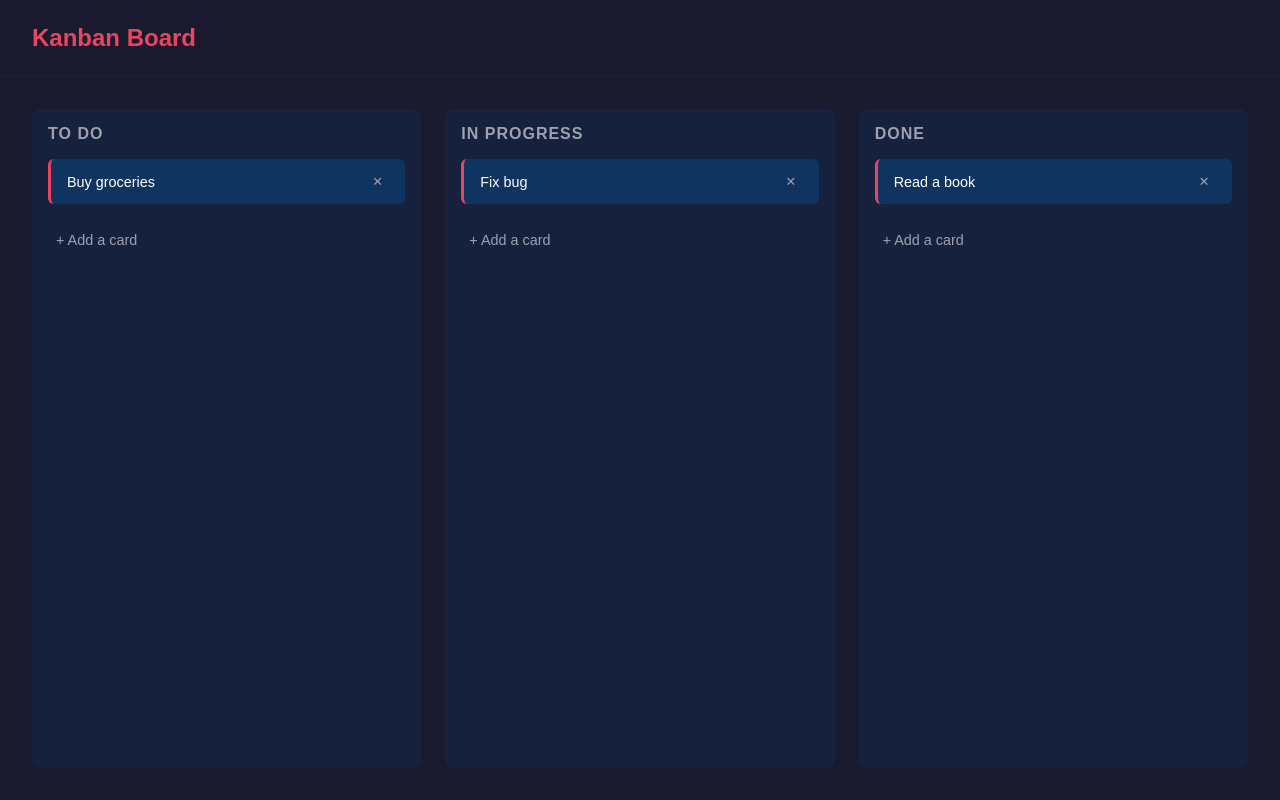
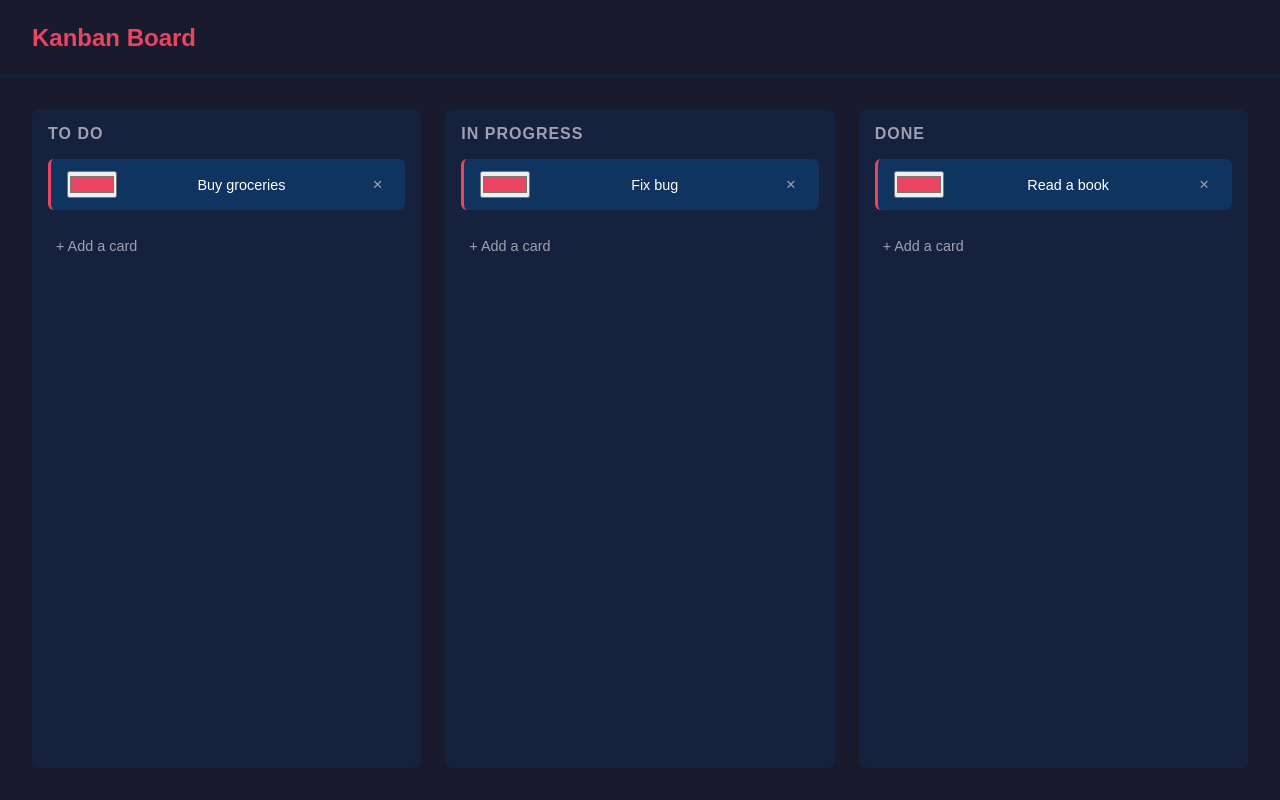
Before and after one commit to yegost/kanban-board, a React (Vite) app: page / in a window 1280 px wide. Built offline with nearby package versions, Linux system fonts and the light colour scheme.

Commit message:
change task color

```diff
--- a/src/App.jsx
+++ b/src/App.jsx
@@ -4,9 +4,9 @@ import Column from "./components/Column";
 const COLUMNS = ["To Do", "In Progress", "Done"];
 
 const initialCards = [
-  { id: 1, text: "Buy groceries", column: "To Do" },
-  { id: 2, text: "Fix bug", column: "In Progress" },
-  { id: 3, text: "Read a book", column: "Done" },
+  { id: 1, text: "Buy groceries", column: "To Do", color: "#e94560" },
+  { id: 2, text: "Fix bug", column: "In Progress", color: "#e94560" },
+  { id: 3, text: "Read a book", column: "Done", color: "#e94560" },
 ]
 
 function App() {
@@ -20,11 +20,12 @@ function App() {
     localStorage.setItem("kanban-cards", JSON.stringify(cards));
   }, [cards]);
 
-  function addCard(columnTitle, text) {
+  function addCard(columnTitle, text, color) {
     const newCard = {
       id: Date.now(),
       text,
       column: columnTitle,
+      color,
     };
     setCards([...cards, newCard]);
   }
@@ -36,6 +37,12 @@ function App() {
   function moveCard(cardId, toColumn) {
     setCards(cards.map((card) =>
       card.id === cardId ? { ...card, column: toColumn } : card
+    ));
+  }
+
+  function updateCardColor(cardId, color) {
+    setCards(cards.map((card) =>
+      card.id === cardId ? { ...card, color } : card
     ));
   }
 
@@ -52,6 +59,7 @@ function App() {
             cards={cards.filter((card) => card.column === col)}
             onAddCard={addCard}
             onDeleteCard={deleteCard}
+            onUpdateColor={updateCardColor}
             draggedId={draggedId}
             setDraggedId={setDraggedId}
             onDrop={moveCard}
--- a/src/components/Card.jsx
+++ b/src/components/Card.jsx
@@ -1,10 +1,18 @@
-function Card({ id, text, onDragStart, onDelete }) {
+function Card({ id, text, color, onDragStart, onDelete, onUpdateColor }) {
     return(
         <div
             className="card"
             draggable
             onDragStart={() => onDragStart(id)}
+            style={{ borderLeftColor: color }}
         >
+            <input
+                type="color"
+                value={color}
+                onChange={(e) => onUpdateColor(id, e.target.value)}
+                className="card-color-picker"
+                title="Change color"
+            />
             <p>{text}</p>
             <button className="btn-delete" onClick={() => onDelete(id)}>✕</button>
         </div>
--- a/src/components/Column.jsx
+++ b/src/components/Column.jsx
@@ -1,14 +1,16 @@
 import { useState } from "react";
 import Card from "./Card";
 
-function Column({ title, cards, onAddCard, onDeleteCard, draggedId, setDraggedId, onDrop }) {
+function Column({ title, cards, onAddCard, onDeleteCard, onUpdateColor, draggedId, setDraggedId, onDrop }) {
   const [adding, setAdding] = useState(false);
   const [text, setText] = useState("");
+  const [color, setColor] = useState("#e94560");
 
   function handleSubmit() {
     if (text.trim() === "") return;
-    onAddCard(title, text.trim());
+    onAddCard(title, text.trim(), color);
     setText("");
+    setColor("#e94560");
     setAdding(false);
   }
 
@@ -35,8 +37,10 @@ function Column({ title, cards, onAddCard, onDeleteCard, draggedId, setDraggedId
             key={card.id}
             id={card.id}
             text={card.text}
+            color={card.color}
             onDragStart={setDraggedId}
             onDelete={onDeleteCard}
+            onUpdateColor={onUpdateColor}
         />
       ))}
       {adding ? (
@@ -51,6 +55,13 @@ function Column({ title, cards, onAddCard, onDeleteCard, draggedId, setDraggedId
             autoFocus
           />
           <div className="add-card-actions">
+            <input
+              type="color"
+              value={color}
+              onChange={(e) => setColor(e.target.value)}
+              className="color-picker"
+              title="Pick a color"
+            />
             <button className="btn-confirm" onClick={handleSubmit}>Add</button>
             <button className="btn-cancel" onClick={() => setAdding(false)}>Cancel</button>
           </div>
```
